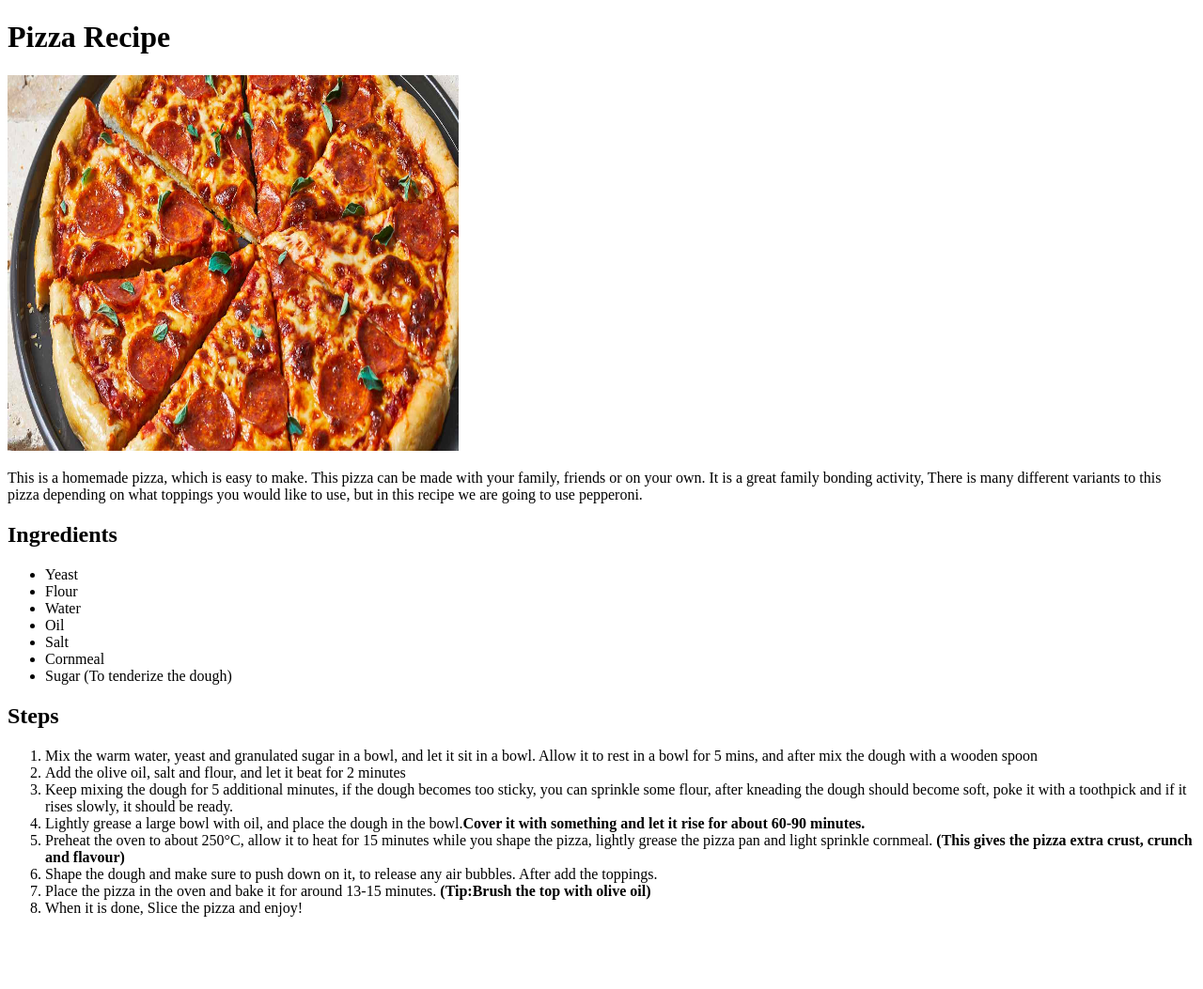
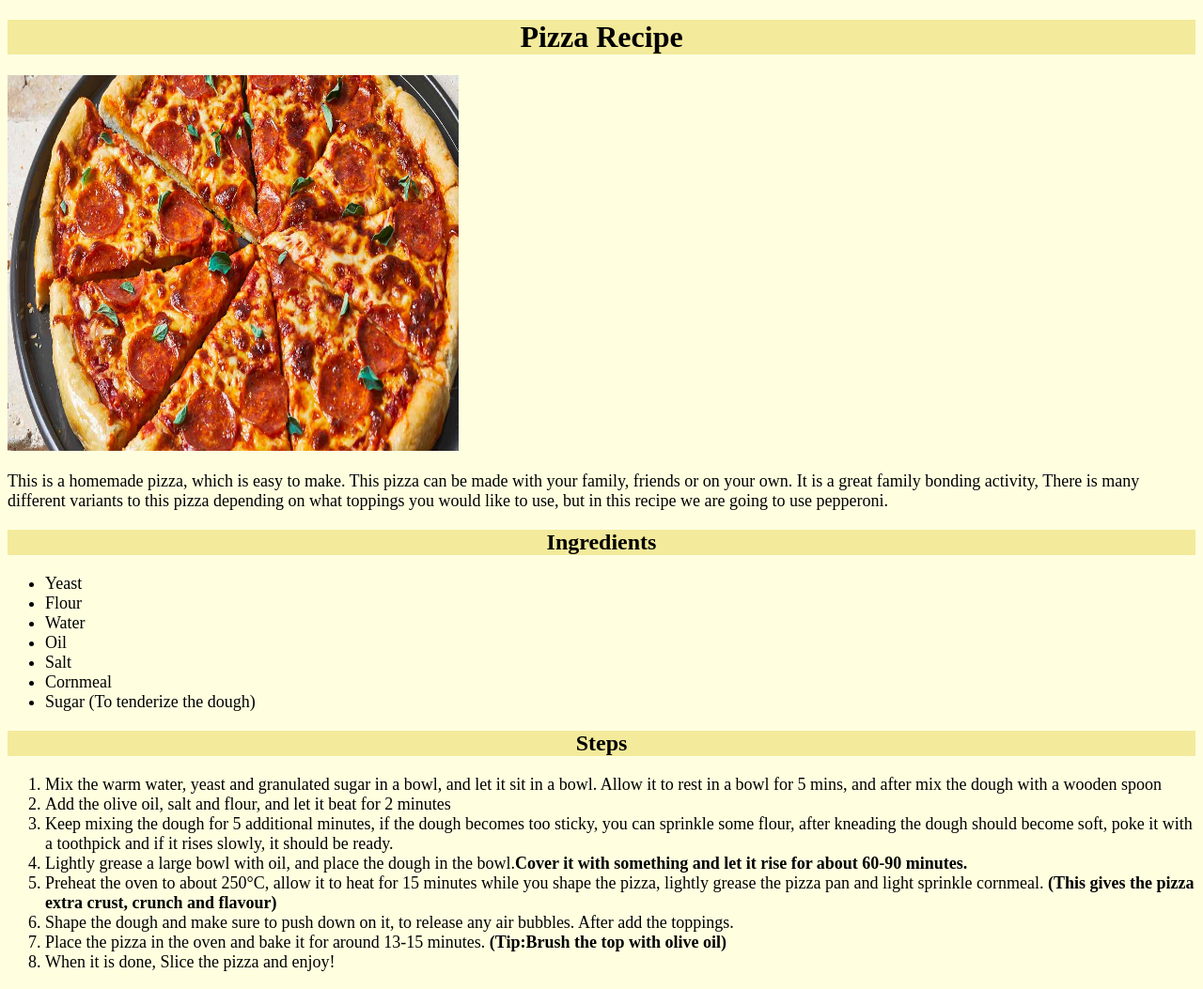
Before and after one commit to alekduck/odin-recipes, a plain HTML site: page recipes/pizza.html in a window 1280 px wide. Shown: the whole page at 94% size. Before the commit the page ends 992 px from the top, so only its background shows below. Drawn offline with Linux system fonts and the light colour scheme.

Commit message:
index.html and pizza.html added CSS

```diff
--- a/recipes/pizza.html
+++ b/recipes/pizza.html
@@ -1,6 +1,7 @@
 <!DOCTYPE html>
 <html lang="en">
     <head>
+        <link rel="stylesheet" href="styles.css">
         <meta charset="UTF-8">
         <title>Pizza Recipe</title>
     </head>
@@ -8,12 +9,11 @@
     <body>
         <h1>Pizza Recipe</h1>
         <img src="Pizza.jpg" alt="Pizza Image" height="400" width="480">
-        <p>This is a homemade pizza, which is easy to make. This pizza can be made with your family, friends or on your own.
+        <p class="introduction">This is a homemade pizza, which is easy to make. This pizza can be made with your family, friends or on your own.
             It is a great family bonding activity, There is many different variants to
             this pizza depending on what toppings you would like to use, but in this recipe we are going to use pepperoni.</p>
 
         <h2>Ingredients</h2>
-
             <ul>
                 <li>Yeast</li>
                 <li>Flour</li>
--- /dev/null
+++ b/recipes/styles.css
@@ -0,0 +1,28 @@
+h1 {
+    background-color: rgb(243, 234, 155);
+    text-align: center;
+
+}
+
+body {
+    background-color:lightyellow;
+}
+
+.introduction {
+    font-size: 18px;
+}
+
+h2 {
+    background-color: rgb(243, 234, 155);
+    text-align: center;
+}
+
+ul {
+    background-color: lightyellow;
+    font-size: 18px;
+}
+
+ol {
+    background-color: lightyellow;
+    font-size: 18px;
+}
```
Also changed, not shown: index.html (+4 -4 lines), styles.css (deleted).
